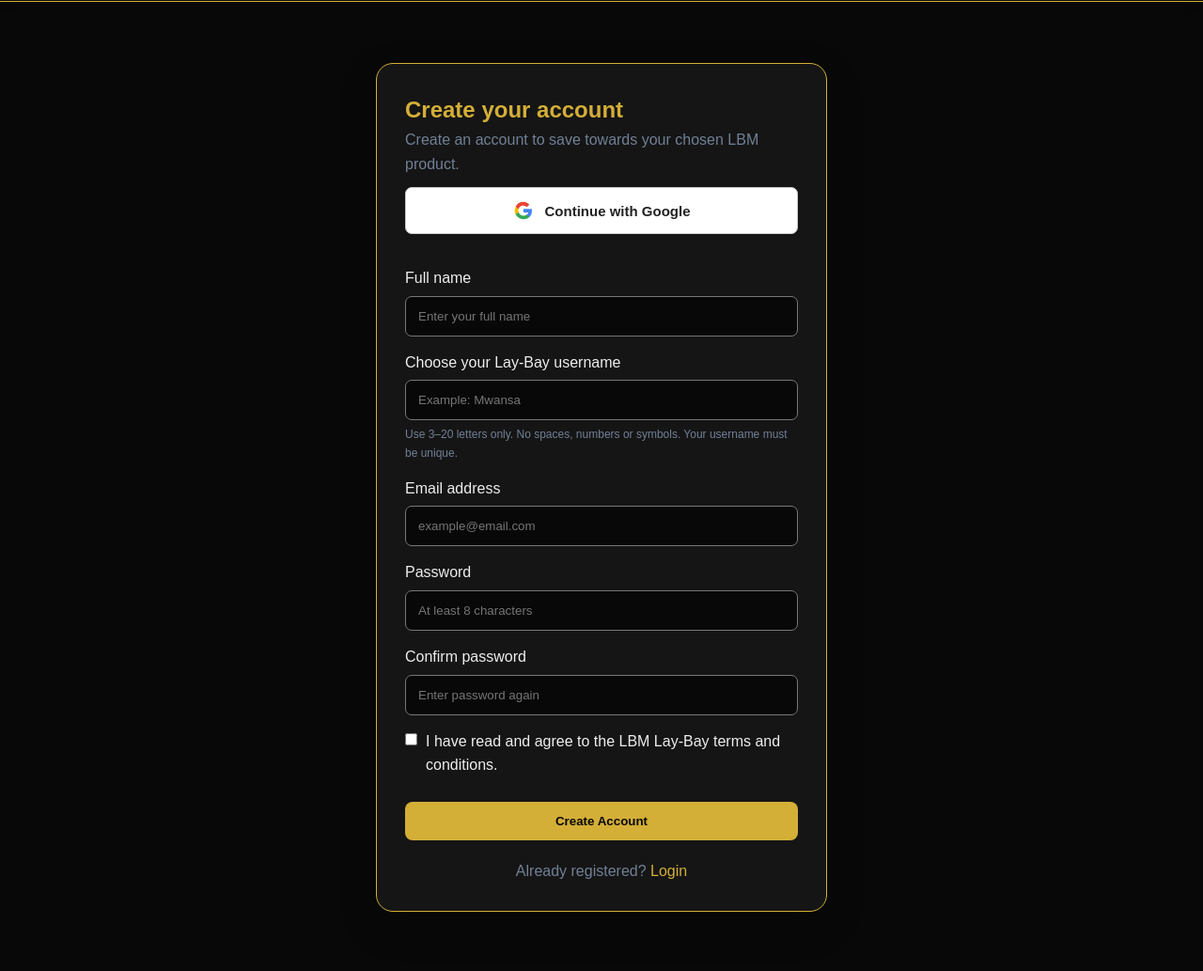
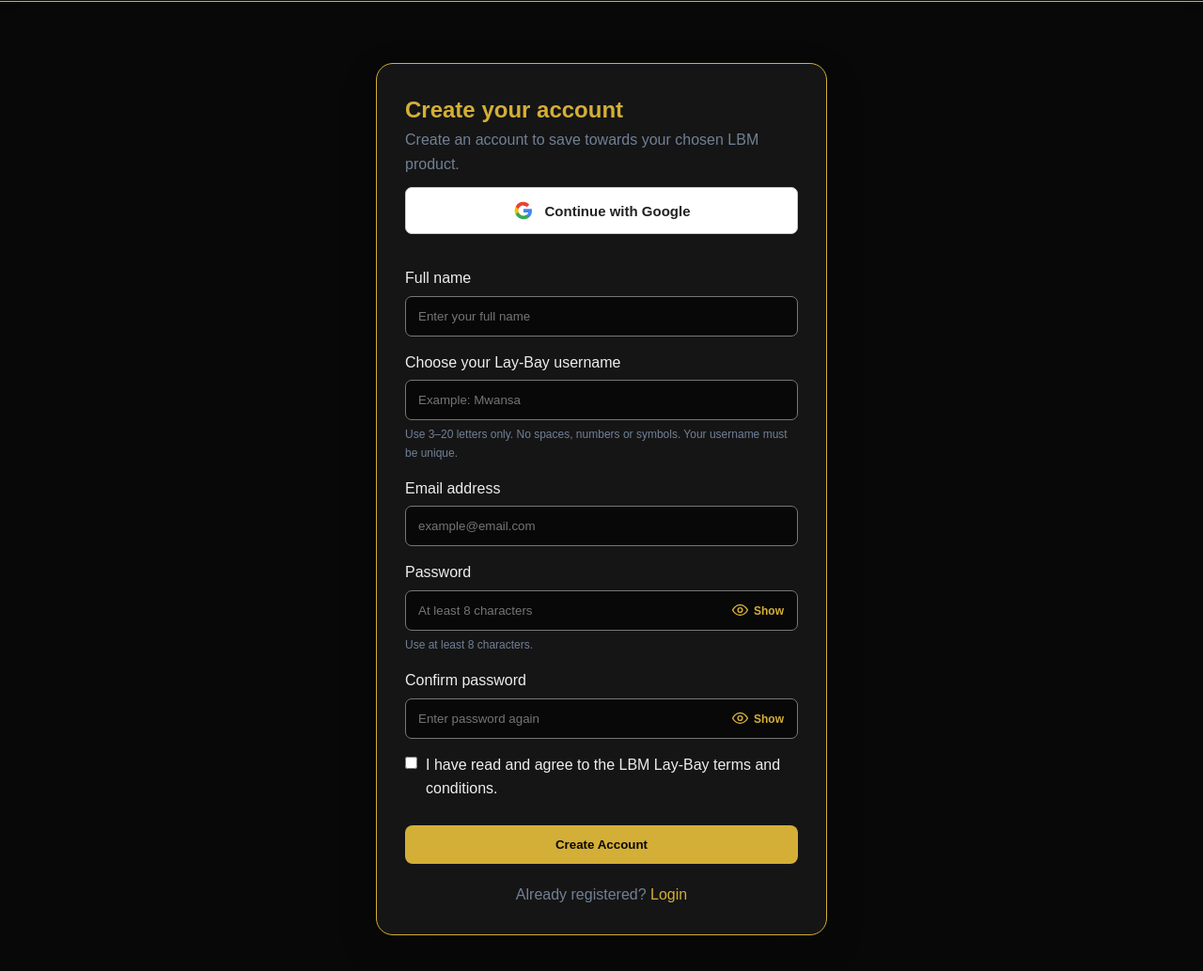
Before and after one commit to lbmonlinestore/lbm-lay-bay-test, a plain HTML site: page lay-bay/signup.html in a window 1280 px wide. Shown: the part 67-1100 px from the top of the page at 94% size. Drawn offline with nearby package versions, Linux system fonts and the light colour scheme.

Commit message:
Add show and hide password controls to Lay-Bay signup

```diff
--- a/lay-bay/signup.html
+++ b/lay-bay/signup.html
@@ -19,6 +19,11 @@
     .btn.primary{background:#D4AF37;color:#080808;font-weight:bold}
     #signupMessage{white-space:pre-wrap}
     .field-note{font-size:12px;color:#aaa;margin-top:6px}
+    .password-field{position:relative}
+    .password-field input{padding-right:58px}
+    .password-toggle{position:absolute;right:8px;top:50%;transform:translateY(-50%);display:flex;align-items:center;justify-content:center;gap:5px;min-width:48px;padding:7px;border:0;border-radius:6px;background:transparent;color:#D4AF37;font-size:12px;font-weight:700;cursor:pointer}
+    .password-toggle:focus-visible{outline:2px solid #D4AF37;outline-offset:2px}
+    .password-toggle svg{width:19px;height:19px;display:block;fill:none;stroke:currentColor;stroke-width:1.8;stroke-linecap:round;stroke-linejoin:round}
   </style>
 </head>
 
@@ -79,16 +84,32 @@
       >
 
       <label for="password">Password</label>
+      <div class="password-field">
         <input
           id="password"
           type="password"
           minlength="8"
           autocomplete="new-password"
           placeholder="At least 8 characters"
+          aria-describedby="passwordNote"
           required
         >
+        <button
+          type="button"
+          class="password-toggle"
+          data-password-toggle="password"
+          aria-label="Show password"
+          aria-controls="password"
+          aria-pressed="false"
+        >
+          <svg viewBox="0 0 24 24" aria-hidden="true"><path d="M2 12s3.6-7 10-7 10 7 10 7-3.6 7-10 7S2 12 2 12Z"/><circle cx="12" cy="12" r="3"/></svg>
+          <span>Show</span>
+        </button>
+      </div>
+      <p id="passwordNote" class="field-note">Use at least 8 characters.</p>
 
       <label for="confirmPassword">Confirm password</label>
+      <div class="password-field">
         <input
           id="confirmPassword"
           type="password"
@@ -97,6 +118,18 @@
           placeholder="Enter password again"
           required
         >
+        <button
+          type="button"
+          class="password-toggle"
+          data-password-toggle="confirmPassword"
+          aria-label="Show confirm password"
+          aria-controls="confirmPassword"
+          aria-pressed="false"
+        >
+          <svg viewBox="0 0 24 24" aria-hidden="true"><path d="M2 12s3.6-7 10-7 10 7 10 7-3.6 7-10 7S2 12 2 12Z"/><circle cx="12" cy="12" r="3"/></svg>
+          <span>Show</span>
+        </button>
+      </div>
 
       <label style="display:flex;gap:9px;align-items:flex-start">
         <input
@@ -137,5 +170,29 @@
 <script src="https://cdn.jsdelivr.net/npm/@supabase/supabase-js@2"></script>
 <script src="lay-bay-auth.js"></script>
 
+<script>
+(function () {
+  "use strict";
+
+  const eyeIcon = '<svg viewBox="0 0 24 24" aria-hidden="true"><path d="M2 12s3.6-7 10-7 10 7 10 7-3.6 7-10 7S2 12 2 12Z"/><circle cx="12" cy="12" r="3"/></svg>';
+  const eyeOffIcon = '<svg viewBox="0 0 24 24" aria-hidden="true"><path d="m3 3 18 18M10.6 10.6a2 2 0 0 0 2.8 2.8"/><path d="M9.9 5.2A10.8 10.8 0 0 1 12 5c6.4 0 10 7 10 7a17 17 0 0 1-3.1 3.8M6.2 6.2C3.5 8.1 2 12 2 12s3.6 7 10 7c1.5 0 2.8-.4 4-1"/></svg>';
+
+  document.querySelectorAll("[data-password-toggle]").forEach(function (button) {
+    const input = document.getElementById(button.getAttribute("data-password-toggle"));
+    if (!input) return;
+
+    button.addEventListener("click", function () {
+      const shouldShow = input.type === "password";
+      input.type = shouldShow ? "text" : "password";
+      button.setAttribute("aria-pressed", String(shouldShow));
+      button.setAttribute(
+        "aria-label",
+        shouldShow ? "Hide " + (input.id === "confirmPassword" ? "confirm password" : "password") : "Show " + (input.id === "confirmPassword" ? "confirm password" : "password")
+      );
+      button.innerHTML = (shouldShow ? eyeOffIcon : eyeIcon) + "<span>" + (shouldShow ? "Hide" : "Show") + "</span>";
+    });
+  });
+})();
+</script>
 </body>
 </html>
```
Lines whose indentation alone changed are shown as unchanged.
